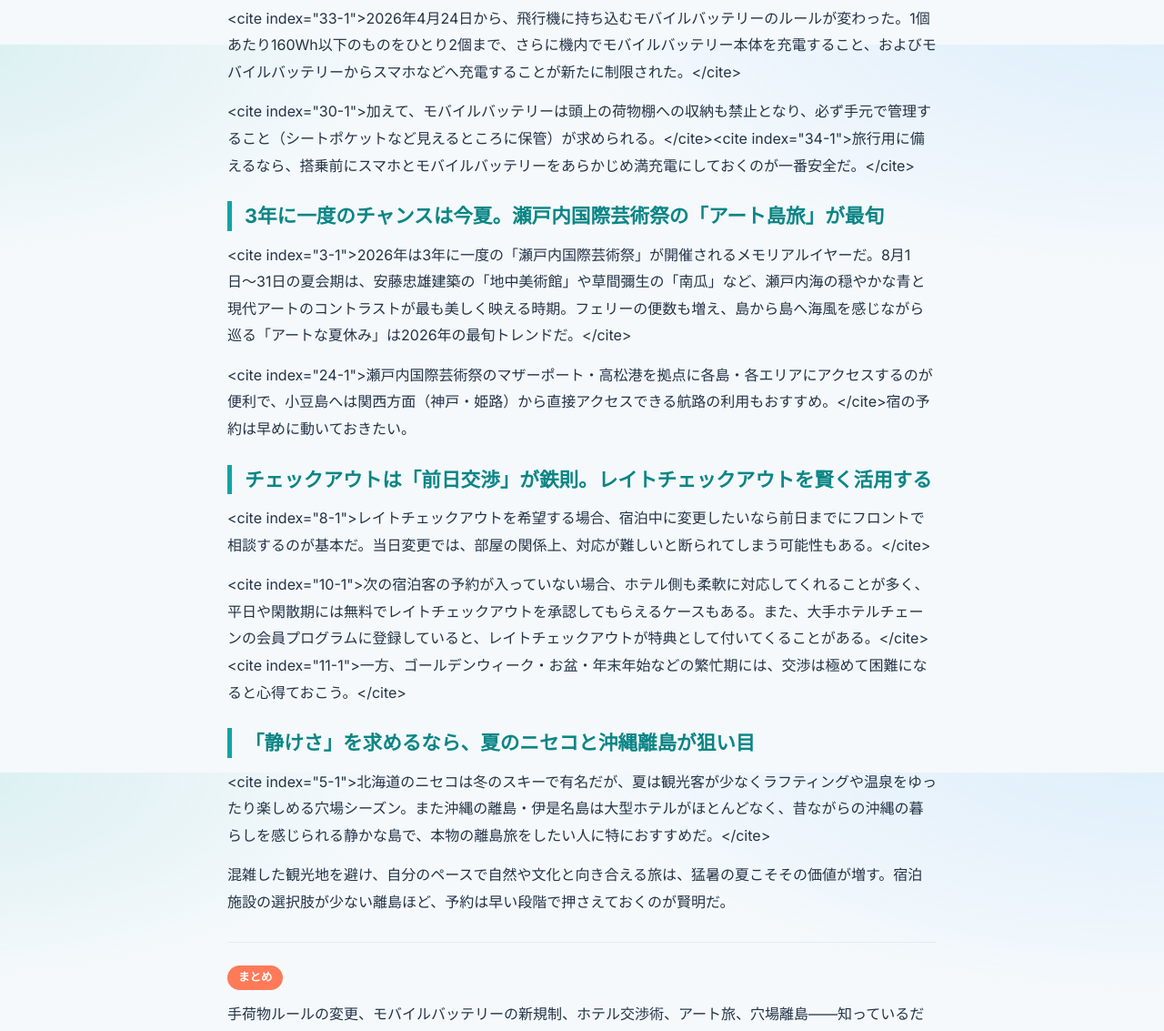
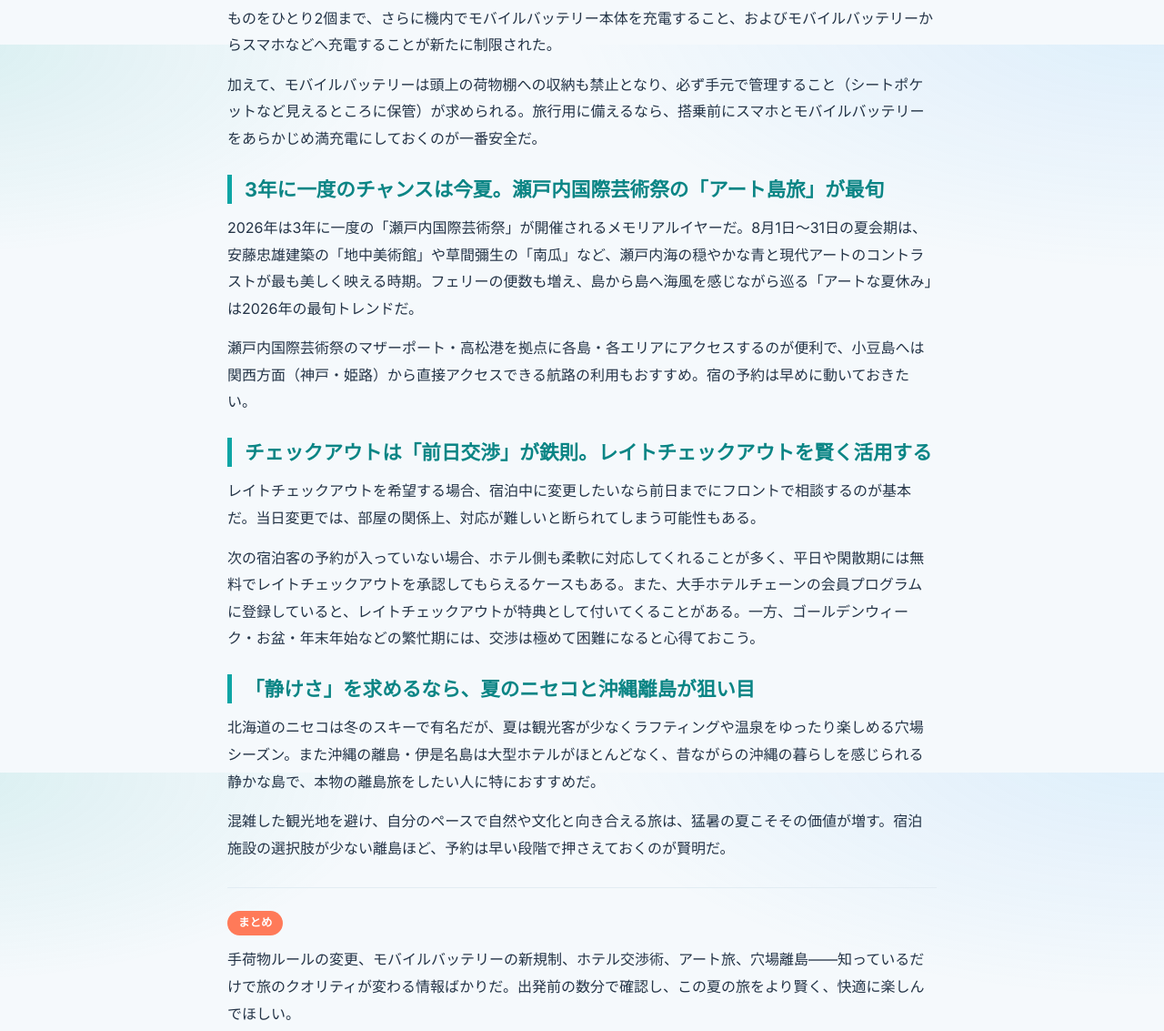
Before and after one commit to jadbac2310-eng/travel-hotel-tips-blog, a website: page posts/2026-07-22.html in a window 1280 px wide. Shown: the part 1551-2684 px from the top of the page at 91% size. Drawn offline with Linux system fonts and the light colour scheme; a web font is replaced by a local one.

Commit message:
fix: web_searchの引用マーカー<cite>が記事本文に露出する不具合を修正
web_search ツール併用時、Claude の応答本文に <cite index="15-1"> 形式の
引用マーカーが混入する。これが JSON の文字列値に入ったまま escapeHtml を
通るため、記事にタグがそのまま文字として表示されていた。

- stripCitations() を追加し、JSONパース直後に全フィールドから除去
- 影響を受けていた 2026-07-22 の記事本文11箇所を修正

Co-Authored-By: Claude Opus 5 <noreply@anthropic.com>

```diff
--- a/posts/2026-07-22.html
+++ b/posts/2026-07-22.html
@@ -66,8 +66,8 @@
 
       <section class="post-section">
         <h2 class="section-heading">「身の回り品」のサイズ、もう一度確認を。機内持ち込みルールが今夏から厳格化</h2>
-        <p>&lt;cite index=&quot;15-1&quot;&gt;定期航空協会は2026年4月1日より、機内持ち込み手荷物に関する業界統一ガイドラインを国内線・国際線を対象に適用開始した。新たに「身の回り品のサイズ基準」と「乗客自身による収納義務」の2項目が新設されており、ハンドバッグやショルダーバッグは前の座席下に収納できる大きさに限定される。&lt;/cite&gt;</p>
-        <p>&lt;cite index=&quot;14-1&quot;&gt;また、機内の頭上収納棚への荷物の収納について、乗客自身で収納できるサイズ・重さであることが求められるようになった。重すぎて自力で上げられないほどの荷物は持ち込み不可となる場合があり、キャビンアテンダントへの収納補助依頼も制限される。&lt;/cite&gt;夏のお出かけ前に、使いなれたトートバッグやリュックのサイズを改めてチェックしておこう。</p>
+        <p>定期航空協会は2026年4月1日より、機内持ち込み手荷物に関する業界統一ガイドラインを国内線・国際線を対象に適用開始した。新たに「身の回り品のサイズ基準」と「乗客自身による収納義務」の2項目が新設されており、ハンドバッグやショルダーバッグは前の座席下に収納できる大きさに限定される。</p>
+        <p>また、機内の頭上収納棚への荷物の収納について、乗客自身で収納できるサイズ・重さであることが求められるようになった。重すぎて自力で上げられないほどの荷物は持ち込み不可となる場合があり、キャビンアテンダントへの収納補助依頼も制限される。夏のお出かけ前に、使いなれたトートバッグやリュックのサイズを改めてチェックしておこう。</p>
       </section>
 
       <aside class="promo-simple" aria-label="広告：ぼくとネコ">
@@ -85,25 +85,25 @@
 
       <section class="post-section">
         <h2 class="section-heading">旅の必需品が「使えない」に。モバイルバッテリーの機内ルールが大幅変更</h2>
-        <p>&lt;cite index=&quot;33-1&quot;&gt;2026年4月24日から、飛行機に持ち込むモバイルバッテリーのルールが変わった。1個あたり160Wh以下のものをひとり2個まで、さらに機内でモバイルバッテリー本体を充電すること、およびモバイルバッテリーからスマホなどへ充電することが新たに制限された。&lt;/cite&gt;</p>
-        <p>&lt;cite index=&quot;30-1&quot;&gt;加えて、モバイルバッテリーは頭上の荷物棚への収納も禁止となり、必ず手元で管理すること（シートポケットなど見えるところに保管）が求められる。&lt;/cite&gt;&lt;cite index=&quot;34-1&quot;&gt;旅行用に備えるなら、搭乗前にスマホとモバイルバッテリーをあらかじめ満充電にしておくのが一番安全だ。&lt;/cite&gt;</p>
+        <p>2026年4月24日から、飛行機に持ち込むモバイルバッテリーのルールが変わった。1個あたり160Wh以下のものをひとり2個まで、さらに機内でモバイルバッテリー本体を充電すること、およびモバイルバッテリーからスマホなどへ充電することが新たに制限された。</p>
+        <p>加えて、モバイルバッテリーは頭上の荷物棚への収納も禁止となり、必ず手元で管理すること（シートポケットなど見えるところに保管）が求められる。旅行用に備えるなら、搭乗前にスマホとモバイルバッテリーをあらかじめ満充電にしておくのが一番安全だ。</p>
       </section>
 
       <section class="post-section">
         <h2 class="section-heading">3年に一度のチャンスは今夏。瀬戸内国際芸術祭の「アート島旅」が最旬</h2>
-        <p>&lt;cite index=&quot;3-1&quot;&gt;2026年は3年に一度の「瀬戸内国際芸術祭」が開催されるメモリアルイヤーだ。8月1日〜31日の夏会期は、安藤忠雄建築の「地中美術館」や草間彌生の「南瓜」など、瀬戸内海の穏やかな青と現代アートのコントラストが最も美しく映える時期。フェリーの便数も増え、島から島へ海風を感じながら巡る「アートな夏休み」は2026年の最旬トレンドだ。&lt;/cite&gt;</p>
-        <p>&lt;cite index=&quot;24-1&quot;&gt;瀬戸内国際芸術祭のマザーポート・高松港を拠点に各島・各エリアにアクセスするのが便利で、小豆島へは関西方面（神戸・姫路）から直接アクセスできる航路の利用もおすすめ。&lt;/cite&gt;宿の予約は早めに動いておきたい。</p>
+        <p>2026年は3年に一度の「瀬戸内国際芸術祭」が開催されるメモリアルイヤーだ。8月1日〜31日の夏会期は、安藤忠雄建築の「地中美術館」や草間彌生の「南瓜」など、瀬戸内海の穏やかな青と現代アートのコントラストが最も美しく映える時期。フェリーの便数も増え、島から島へ海風を感じながら巡る「アートな夏休み」は2026年の最旬トレンドだ。</p>
+        <p>瀬戸内国際芸術祭のマザーポート・高松港を拠点に各島・各エリアにアクセスするのが便利で、小豆島へは関西方面（神戸・姫路）から直接アクセスできる航路の利用もおすすめ。宿の予約は早めに動いておきたい。</p>
       </section>
 
       <section class="post-section">
         <h2 class="section-heading">チェックアウトは「前日交渉」が鉄則。レイトチェックアウトを賢く活用する</h2>
-        <p>&lt;cite index=&quot;8-1&quot;&gt;レイトチェックアウトを希望する場合、宿泊中に変更したいなら前日までにフロントで相談するのが基本だ。当日変更では、部屋の関係上、対応が難しいと断られてしまう可能性もある。&lt;/cite&gt;</p>
-        <p>&lt;cite index=&quot;10-1&quot;&gt;次の宿泊客の予約が入っていない場合、ホテル側も柔軟に対応してくれることが多く、平日や閑散期には無料でレイトチェックアウトを承認してもらえるケースもある。また、大手ホテルチェーンの会員プログラムに登録していると、レイトチェックアウトが特典として付いてくることがある。&lt;/cite&gt;&lt;cite index=&quot;11-1&quot;&gt;一方、ゴールデンウィーク・お盆・年末年始などの繁忙期には、交渉は極めて困難になると心得ておこう。&lt;/cite&gt;</p>
+        <p>レイトチェックアウトを希望する場合、宿泊中に変更したいなら前日までにフロントで相談するのが基本だ。当日変更では、部屋の関係上、対応が難しいと断られてしまう可能性もある。</p>
+        <p>次の宿泊客の予約が入っていない場合、ホテル側も柔軟に対応してくれることが多く、平日や閑散期には無料でレイトチェックアウトを承認してもらえるケースもある。また、大手ホテルチェーンの会員プログラムに登録していると、レイトチェックアウトが特典として付いてくることがある。一方、ゴールデンウィーク・お盆・年末年始などの繁忙期には、交渉は極めて困難になると心得ておこう。</p>
       </section>
 
       <section class="post-section">
         <h2 class="section-heading">「静けさ」を求めるなら、夏のニセコと沖縄離島が狙い目</h2>
-        <p>&lt;cite index=&quot;5-1&quot;&gt;北海道のニセコは冬のスキーで有名だが、夏は観光客が少なくラフティングや温泉をゆったり楽しめる穴場シーズン。また沖縄の離島・伊是名島は大型ホテルがほとんどなく、昔ながらの沖縄の暮らしを感じられる静かな島で、本物の離島旅をしたい人に特におすすめだ。&lt;/cite&gt;</p>
+        <p>北海道のニセコは冬のスキーで有名だが、夏は観光客が少なくラフティングや温泉をゆったり楽しめる穴場シーズン。また沖縄の離島・伊是名島は大型ホテルがほとんどなく、昔ながらの沖縄の暮らしを感じられる静かな島で、本物の離島旅をしたい人に特におすすめだ。</p>
         <p>混雑した観光地を避け、自分のペースで自然や文化と向き合える旅は、猛暑の夏こそその価値が増す。宿泊施設の選択肢が少ない離島ほど、予約は早い段階で押さえておくのが賢明だ。</p>
       </section>
     </article>
```
Also changed, not shown: generate.js (+18 -1 lines).
